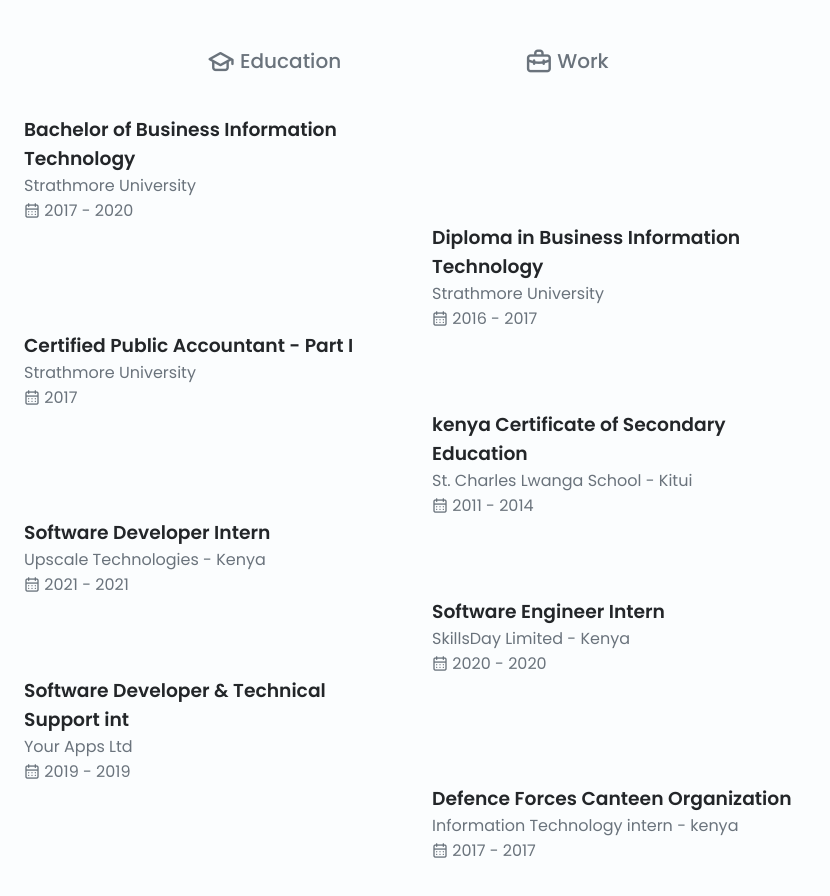
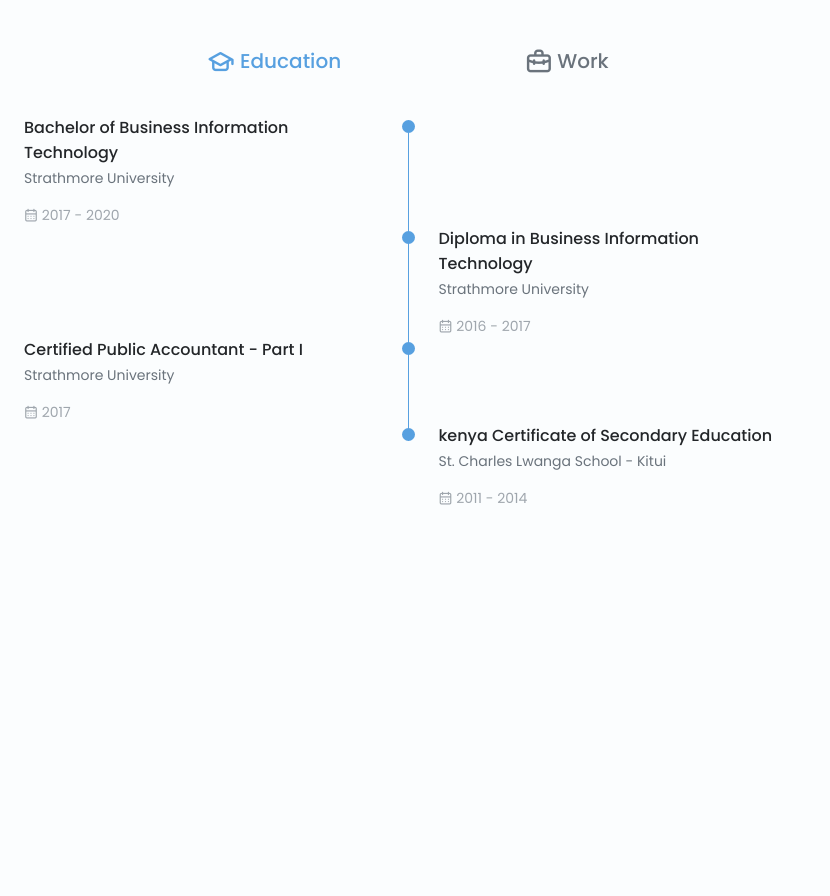
Before and after one commit to CharlesKitonga/charleskitonga.github.io, a plain HTML site: page index.html in a window 1280 px wide. Shown: the part 2098-2994 px from the top of the page, without its empty margins (0-830 px from the left). After the commit the page ends 2671 px from the top, so only its background shows below. Drawn offline with nearby package versions, Linux system fonts and the light colour scheme.

Commit message:
Qualification Secetion Added

```diff
--- a/assets/css/styles.css
+++ b/assets/css/styles.css
@@ -445,7 +445,42 @@ img{
     grid-template-columns: 1fr max-content 1fr;
     column-gap: 1.5rem;
 }
-
+.qualification__title{
+    font-size: var(--normal-font-size);
+    font-weight: var(--font-medium);
+}
+.qualification__subtitle{
+    display: inline-block;
+    font-size: var(--small-font-size);
+    margin-bottom: var(--mb-1);
+}
+.qualification__calendar{
+    font-size: var(--small-font-size);
+    color: var(--text-color-light);
+}
+.qualification__rounder{
+    display: inline-block;
+    width: 13px;
+    height: 13px;
+    background-color: var(--first-color);
+    border-radius: 50%;
+}
+.qualification__line{
+    display: block;
+    width: 1px;
+    height: 100%;
+    background-color: var(--first-color);
+    transform: translate(6px, -7px);
+}
+.qualification [data-content]{
+    display: none;
+}
+.qualification__active[data-content]{
+    display: block;
+}
+.qualification__button.qualification__active{
+    color: var(--first-color);
+}
 /*==================== SERVICES ====================*/
 
 
--- a/assets/js/main.js
+++ b/assets/js/main.js
@@ -48,8 +48,24 @@ skillsHeader.forEach((el) => {
 
 
 /*==================== QUALIFICATION TABS ====================*/
+const tabs = document.querySelectorAll('[data-target]'),
+      tabContents = document.querySelectorAll('[data-content]')
 
+tabs.forEach(tab => {
+    tab.addEventListener('click', () =>{
+        const target = document.querySelector(tab.dataset.target)
 
+        tabContents.forEach(tabContent =>{
+            tabContent.classList.remove('qualification__active')
+        })
+        target.classList.add('qualification__active')
+
+        tabs.forEach(tab => {
+            tab.classList.remove('qualification__active')
+        })
+        tab.classList.add('qualification__active')
+    })
+})
 /*==================== SERVICES MODAL ====================*/
 
 
--- a/index.html
+++ b/index.html
@@ -269,11 +269,11 @@
 
 				<div class="qualification__container container">
 					<div class="qualification__tabs">
-						<div class="qualification__button button--flex">
+						<div class="qualification__button button--flex qualification__active" data-target='#education'>
 							<i class="uil uil-graduation-cap qualification__icon"></i>
 							Education
 						</div>
-						<div class="qualification__button button--flex">
+						<div class="qualification__button button--flex" data-target='#work'>
 							<i class="uil uil-briefcase-alt qualification__icon"></i>
 							Work
 						</div>
@@ -281,7 +281,7 @@
 
 					<div class="qualification__sections">
 						<!-- 	QUALIFICATION CONTENT  -->
-						<div class="qualification__content">
+						<div class="qualification__content qualification__active" data-content id="education">
 							<!-- QUALIFICATION 1 -->
 							<div class="qualification__data">
 								<div>
@@ -353,7 +353,7 @@
 						</div>
 
 						<!-- 	WORK CONTENT -->
-						<div class="qualification__content">
+						<div class="qualification__content" data-content id="work">
 							<!-- WORK 1 -->
 							<div class="qualification__data">
 								<div>
@@ -361,7 +361,7 @@
 									<span class="qualification__subtitle">Upscale Technologies - Kenya</span>
 									<div class="qualification__calendar">
 										<i class="uil uil-calendar-alt"></i>
-										2021 - 2021
+										JAN, 2021 - SEPT, 2021
 									</div>
 								</div>
 								<div>
@@ -383,7 +383,7 @@
 									<span class="qualification__subtitle">SkillsDay Limited - Kenya</span>
 									<div class="qualification__calendar">
 										<i class="uil uil-calendar-alt"></i>
-										2020 - 2020
+										AUG, 2020 - DEC, 2020
 									</div>
 								</div>
 							</div>
@@ -395,7 +395,7 @@
 									<span class="qualification__subtitle">Your Apps Ltd</span>
 									<div class="qualification__calendar">
 										<i class="uil uil-calendar-alt"></i>
-										2019 - 2019
+										FEB, 2019 - APR, 2019
 									</div>
 								</div>
 
@@ -418,7 +418,7 @@
 									<span class="qualification__subtitle">Information Technology intern - kenya</span>
 									<div class="qualification__calendar">
 										<i class="uil uil-calendar-alt"></i>
-										2017 - 2017
+										FEB, 2017 - MAR, 2017
 									</div>
 								</div>
 							</div>
```
